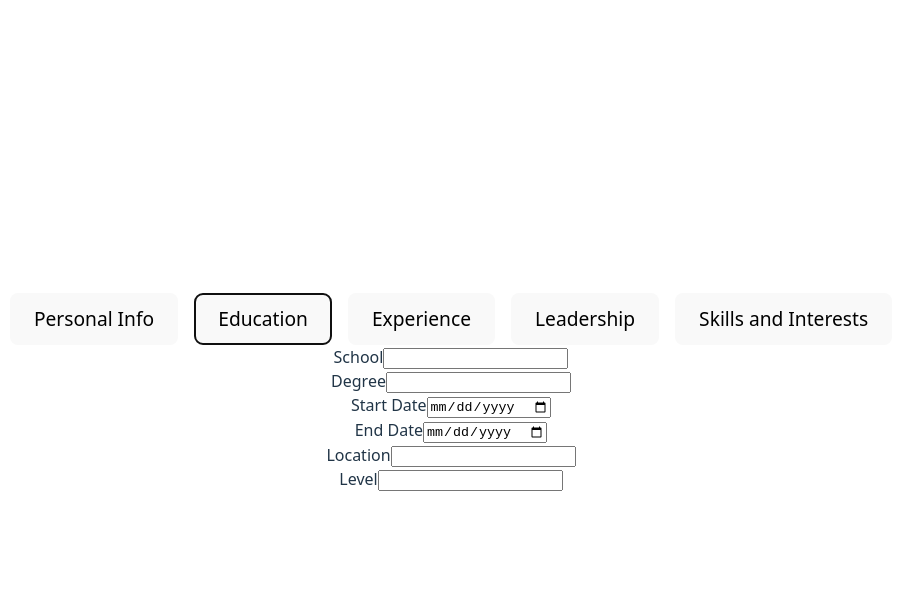
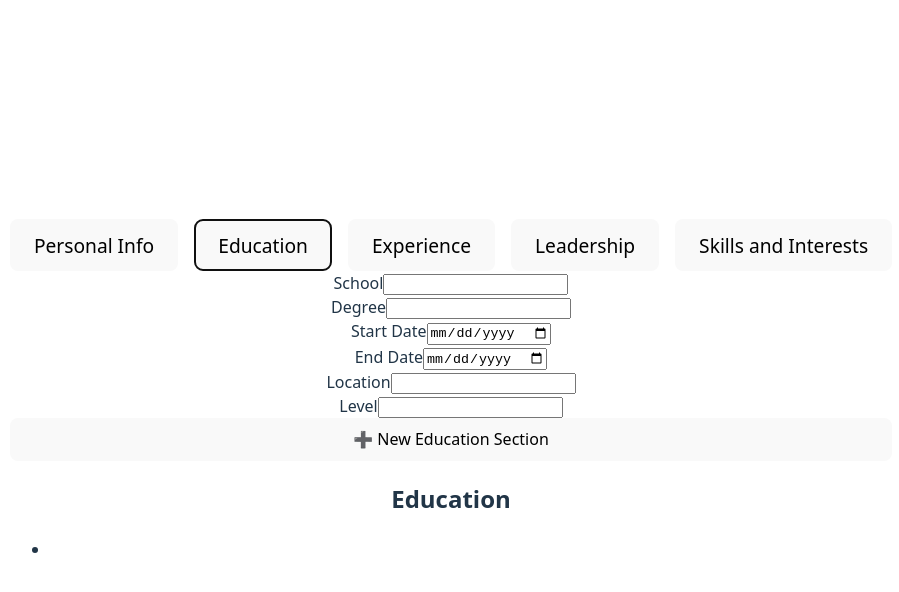
Before and after one commit to angelycontrerasr/CV-Maker, a React (Vite) app: page / in a window 1280 px wide. Both pictures are taken after a click on the button "Education". Shown: the top 592 px of the page, without its empty margins (189-1088 px from the left). Built offline with nearby package versions, Linux system fonts and the light colour scheme.

Commit message:
I realized i will need to do many components more but okay and also added some css

```diff
--- a/src/App.css
+++ b/src/App.css
@@ -53,3 +53,7 @@
 .optionMenu li {
   margin: 0;
 }
+
+.mainDiv {
+  display: grid;
+}
--- a/src/App.jsx
+++ b/src/App.jsx
@@ -5,6 +5,8 @@ import WorkInput from "./components/WorkInput.jsx";
 import OptionsMenu from "./components/optionMenu.jsx";
 import { EducationInput } from "./components/EducationInput.jsx";
 import PersonalInfoInput from "./components/PersonalInfoInput.jsx"
+import DisplayEducationInput from "./components/DisplayEducationInput.jsx";
+import NewEducationButton from "./components/NewEducationButton.jsx";
 const options = [
     { id: 0, name: 'Personal Info' },
     { id: 1, name: 'Education' },
@@ -48,13 +50,19 @@ export default function App() {
                 selectedOption={selectedCategory}
                 onSelect={setSelectedCategory}
             />
-
+            <div className="mainDiv">
             {selectedCategory.name === 'Education' && (
-                <EducationInput
-                    userEducation={userEducation}
-                    setUserEducation={setUserEducation}
-                    id={selectedId}
-                />
+                <>
+                    {userEducation.map(entry => (
+                        <EducationInput
+                            key={entry.id}
+                            userEducation={userEducation}
+                            setUserEducation={setUserEducation}
+                            id={entry.id}
+                        />
+                    ))}
+                    <NewEducationButton userEducation={userEducation} setUserEducation={setUserEducation} />
+                </>
             )}
 
             {selectedCategory.name === 'Experience' && (
@@ -76,7 +84,8 @@ export default function App() {
             {selectedCategory.name === 'Skills and Interests' && (
                 <p className="text-center">🎯 Skills and Interests Coming Soon...</p>
             )}
-            <p></p>
+            <DisplayEducationInput education={userEducation} />
+            </div>
         </div>
     );
 }
--- /dev/null
+++ b/src/components/DisplayEducationInput.jsx
@@ -0,0 +1,20 @@
+export default function DisplayEducationInput({ education }) {
+    return (
+        <section>
+            <h2>Education</h2>
+            <ul>
+                {education.map(education => (
+                    <li className="eduDisplay" key={education.id}>
+                        {/* Aquí pones lo que quieres mostrar, ejemplo el schoolName */}
+                        <p>{education.startDate} </p>
+                        <p>{education.endDate}</p>
+                        <p>{education.schoolName}</p>
+                        <p>{education.degree}</p>
+                        <p>{education.location}</p>
+                        <p>{education.edulevel}</p>
+                    </li>
+                ))}
+            </ul>
+        </section>
+    );
+}
--- a/src/components/EducationInput.jsx
+++ b/src/components/EducationInput.jsx
@@ -13,7 +13,7 @@ const educationFields = [
 
 export function EducationInput({ userEducation, setUserEducation, id }) {
     return (
-        <div className="eduinput">
+        <div className="eduInput">
             <DynamicFormSection
                 items={userEducation}
                 setItems={setUserEducation}
--- /dev/null
+++ b/src/components/NewEducationButton.jsx
@@ -0,0 +1,22 @@
+export default function NewEducationButton({ userEducation, setUserEducation }) {
+    const handleClick = () => {
+        const newId = userEducation.length + 1;
+        const newEntry = {
+            id: newId,
+            schoolName: '',
+            degree: '',
+            startDate: '',
+            endDate: '',
+            location: '',
+            edulevel: '',
+        };
+
+        setUserEducation([...userEducation, newEntry]);
+    };
+
+    return (
+        <button onClick={handleClick}>
+            ➕ New Education Section
+        </button>
+    );
+}
--- a/src/components/ResumeInfoOptions.jsx
+++ b/src/components/ResumeInfoOptions.jsx
@@ -1,5 +1,4 @@
 export default function OptionList({
-                                        selectedOption,
                                         options,
                                         onSelect
                                     }) {
```
